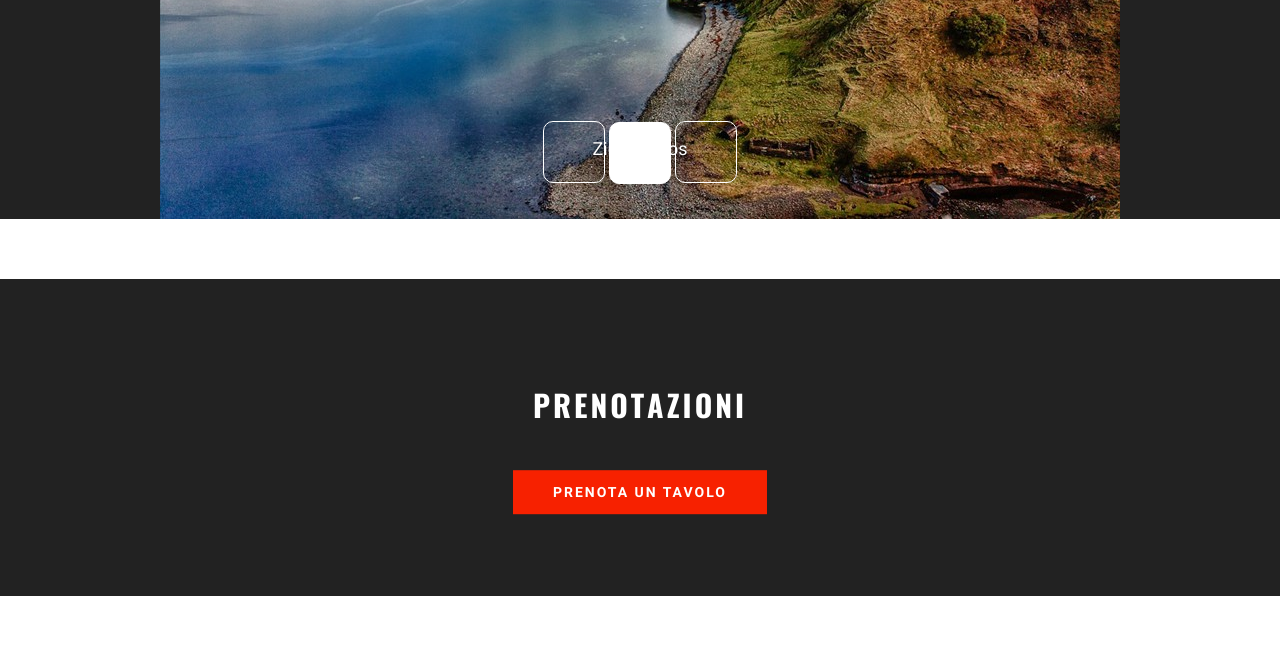
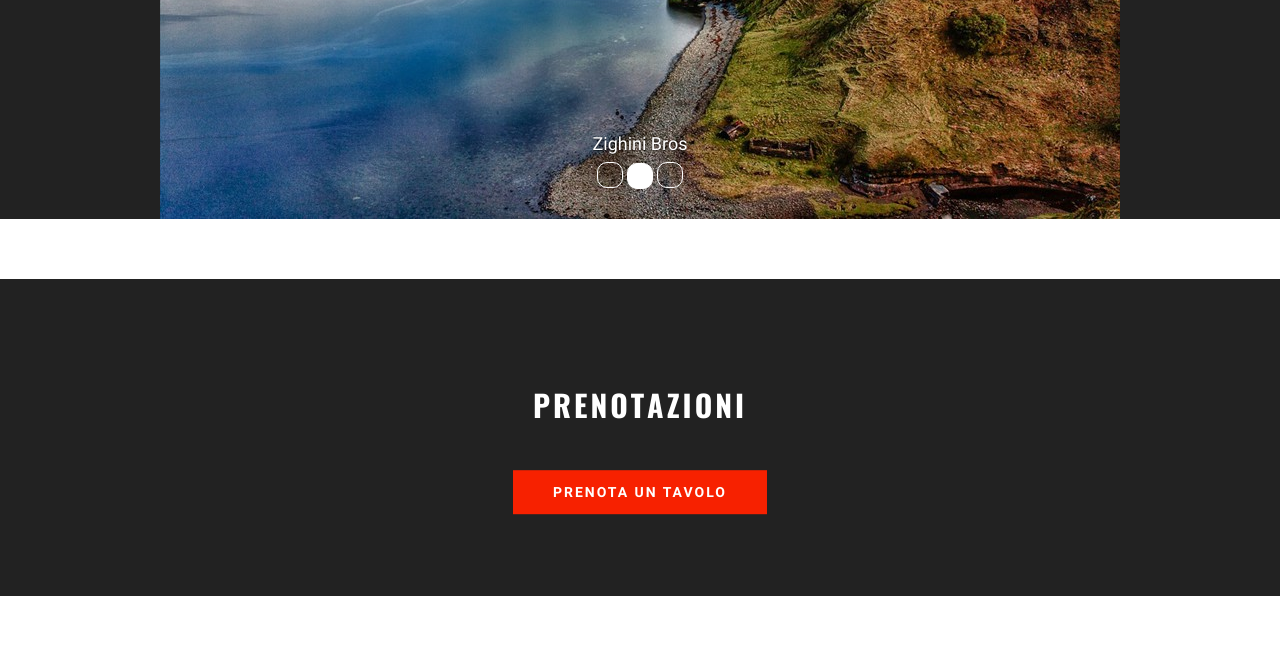
Before and after one commit to website-creator-art/AdulisV3, a plain HTML site: page index.html in a window 1280 px wide. Shown: the part 4160-4814 px from the top of the page. Drawn offline with Linux system fonts and the light colour scheme; files whose address does not match are found by name.

Commit message:
Update style.css

```diff
--- a/css/style.css
+++ b/css/style.css
@@ -494,5 +494,12 @@ a:focus {
 }
 
 .carousel-indicators li{
-    padding: 30px;
+    padding: 12px;
 }
+.carousel-indicators{
+    margin-bottom: 5px;
+}
+
+.carosello-descrizione {
+    padding-bottom: 5px;
+}
```
